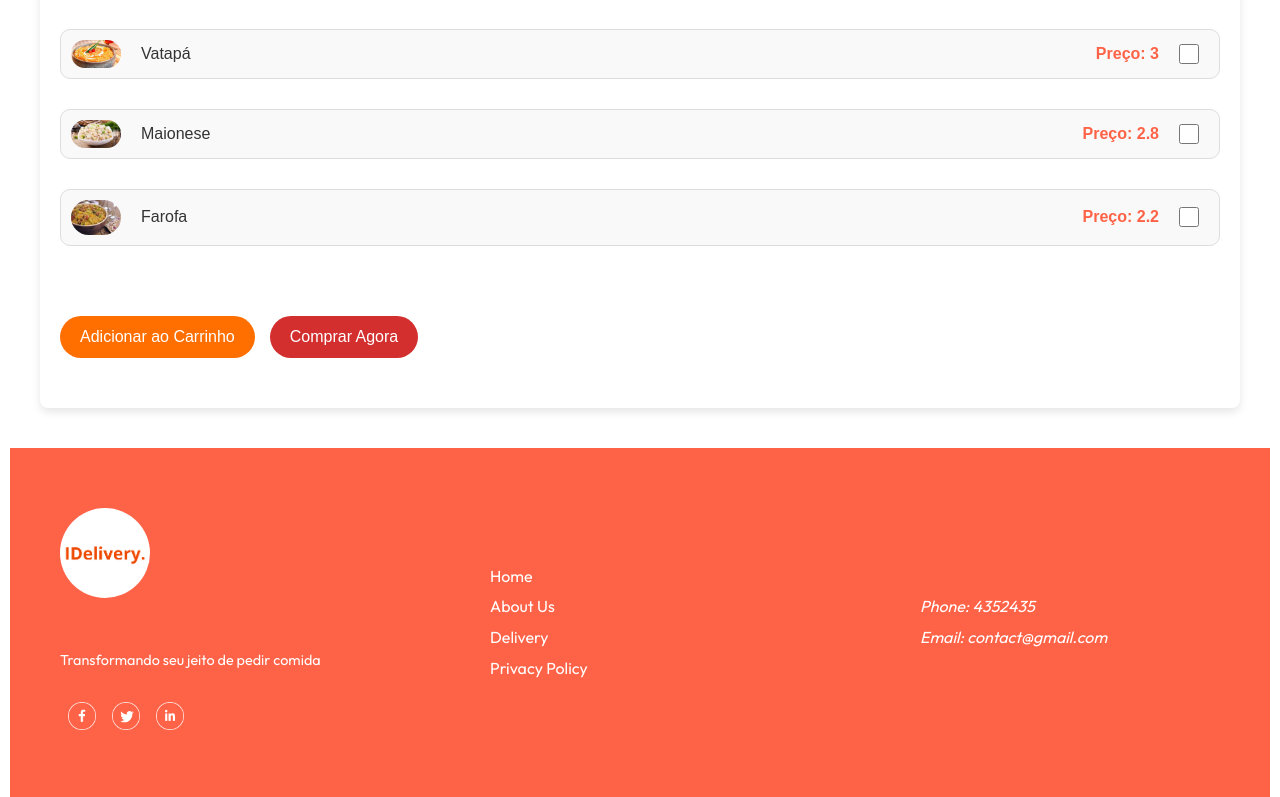
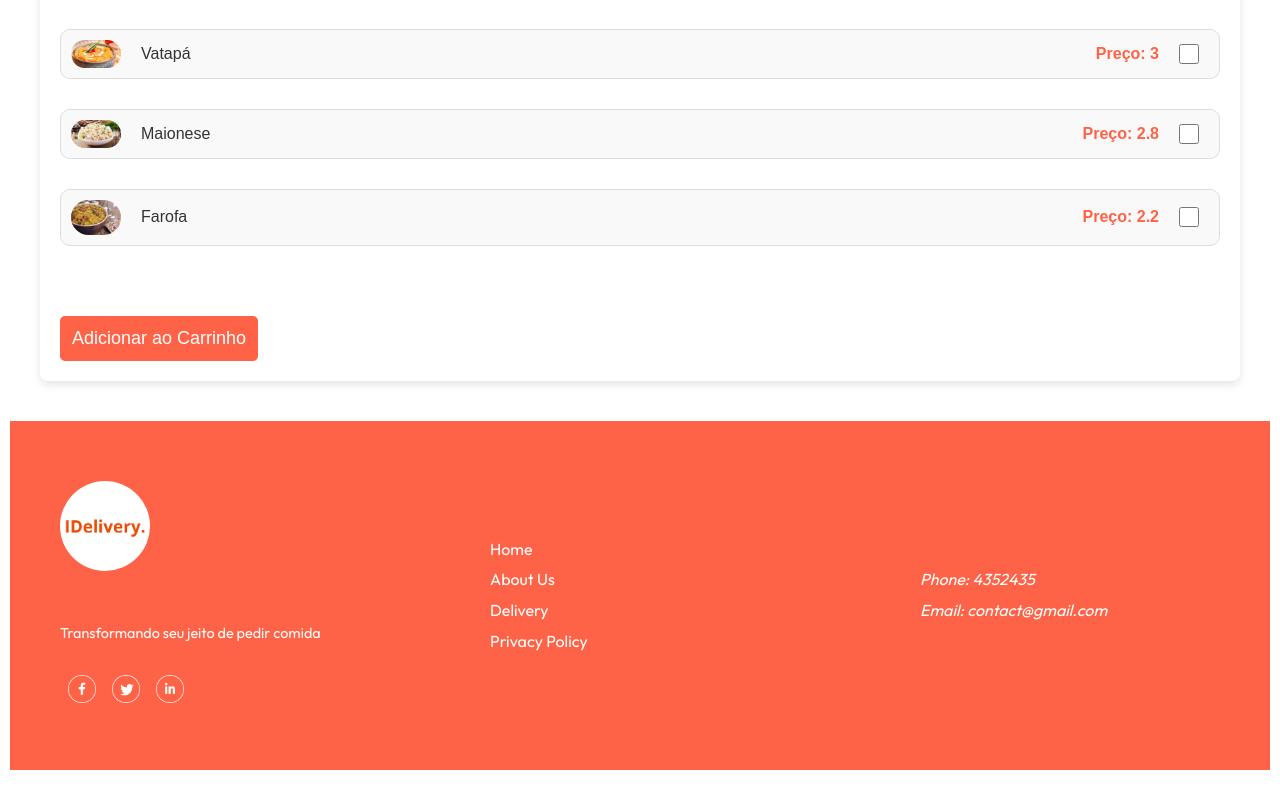
Before and after one commit to danielandersonBC96/IDelivery.io, a React (Vite) app in the folder Frontend/: page /product/1 in a window 1280 px wide. Shown: the part 2553-3350 px from the top of the page. After the commit the page ends 3323 px from the top, so only its background shows below. Built offline with nearby package versions, Linux system fonts and the light colour scheme.

Commit message:
first commit

```diff
--- a/Frontend/src/Pages/FoodDetails/PagesDetails.jsx
+++ b/Frontend/src/Pages/FoodDetails/PagesDetails.jsx
@@ -8,7 +8,6 @@ import {
   acompanhamento_batata,
   acompanhamento_principal
 } from '../../assets/frontend_assets/assets';
-import { assets } from '../../assets/frontend_assets/assets';
 
 const PagesDetails = () => {
   const { addToCart, food_list } = useContext(StoreContext);
@@ -42,7 +41,18 @@ const PagesDetails = () => {
 
   const handleAddToCart = () => {
     if (product) {
-      addToCart(product._id, selectedItems);
+      const cartItem = {
+        id: product._id,
+        name: product.name,
+        price: product.price,
+        description: product.description,
+        category: product.category,
+        image: product.image || '/default-image.jpg',
+        extras: selectedItems,
+        total: product.price + selectedItems.reduce((sum, item) => sum + item.price, 0),
+      };
+
+      addToCart(cartItem);
       setModalVisible(true);
       setTimeout(() => {
         navigate('/Cart');
@@ -64,13 +74,12 @@ const PagesDetails = () => {
 
   return (
     <div className="product-details">
-
       <div className="product-image-container">
         <img src={product.image || '/default-image.jpg'} alt={product.name} className="product-details-image" />
       </div>
 
       <div className="product-info">
-        < h1> Detalhes da compra </h1>
+        <h1>Detalhes da compra</h1>
         <p className="product-name">{product.name}</p>
         <p className="product-description">{product.description}</p>
         <p className="product-category">{product.category}</p>
@@ -81,21 +90,15 @@ const PagesDetails = () => {
 
       <div className="Cardapio">
         <h1>Cardápio</h1>
-
         <p className="title-cardapio">Escolha o Refrigerante</p>
         <div className="acompanhamentos-container">
           {acompanhamento_refri.map((item, index) => (
             <div key={index} className="explore-menu-list-coca">
-              <img
-                src={item.acompanhamento_image}
-                alt={item.acompanhamento_name}
-                className="acompanhamento-image"
-              />
+              <img src={item.acompanhamento_image} alt={item.acompanhamento_name} className="acompanhamento-image" />
               <p>{item.acompanhamento_name}</p>
-              <p className='preco'> <strong>Preço:</strong> {item.preco} </p>
+              <p className='preco'><strong>Preço:</strong> {item.preco}</p>
               <input
                 type="checkbox"
-                id={`acompanhamento-refri-${item.acompanhamento_name}`}
                 onChange={(e) => handleCheckboxChange(e, item)}
                 checked={selectedItems.some(selected => selected.name === item.acompanhamento_name)}
               />
@@ -107,16 +110,11 @@ const PagesDetails = () => {
         <div className="acompanhamentos-container">
           {acompanhamento_arroz.map((item, index) => (
             <div key={index} className="explore-menu-list-coca">
-              <img
-                src={item.acompanhamento_arroz_image}
-                alt={item.acompanhamento_arroz_name}
-                className="acompanhamento-image"
-              />
+              <img src={item.acompanhamento_arroz_image} alt={item.acompanhamento_arroz_name} className="acompanhamento-image" />
               <p>{item.acompanhamento_arroz_name}</p>
-              <p className='preco'> <strong>Preço:</strong> {item.preco} </p>
+              <p className='preco'><strong>Preço:</strong> {item.preco}</p>
               <input
                 type="checkbox"
-                id={`acompanhamento-arroz-${item.acompanhamento_arroz_name}`}
                 onChange={(e) => handleCheckboxChange(e, item)}
                 checked={selectedItems.some(selected => selected.name === item.acompanhamento_arroz_name)}
               />
@@ -128,16 +126,11 @@ const PagesDetails = () => {
         <div className="acompanhamentos-container">
           {acompanhamento_batata.map((item, index) => (
             <div key={index} className="explore-menu-list-coca">
-              <img
-                src={item.acompanhamento_batata_image}
-                alt={item.acompanhamento_batata_name}
-                className="acompanhamento-image"
-              />
+              <img src={item.acompanhamento_batata_image} alt={item.acompanhamento_batata_name} className="acompanhamento-image" />
               <p>{item.acompanhamento_batata_name}</p>
-              <p className='preco'> <strong>Preço:</strong> {item.preco} </p>
+              <p className='preco'><strong>Preço:</strong> {item.preco}</p>
               <input
                 type="checkbox"
-                id={`acompanhamento-batata-${item.acompanhamento_batata_name}`}
                 onChange={(e) => handleCheckboxChange(e, item)}
                 checked={selectedItems.some(selected => selected.name === item.acompanhamento_batata_name)}
               />
@@ -149,16 +142,11 @@ const PagesDetails = () => {
         <div className="acompanhamentos-container">
           {acompanhamento_principal.map((item, index) => (
             <div key={index} className="explore-menu-list-coca">
-              <img
-                src={item.acompanhamento_pricipal_image}
-                alt={item.acompanhamento_principal_name}
-                className="acompanhamento-image"
-              />
+              <img src={item.acompanhamento_pricipal_image} alt={item.acompanhamento_principal_name} className="acompanhamento-image" />
               <p>{item.acompanhamento_principal_name}</p>
-              <p className='preco'>Preço: {item.preco} </p>
+              <p className='preco'>Preço: {item.preco}</p>
               <input
                 type="checkbox"
-                id={`acompanhamento-principal-${item.acompanhamento_principal_name}`}
                 onChange={(e) => handleCheckboxChange(e, item)}
                 checked={selectedItems.some(selected => selected.name === item.acompanhamento_principal_name)}
               />
@@ -167,10 +155,7 @@ const PagesDetails = () => {
         </div>
       </div>
 
-      <div className="product-actions">
-        <button className="add-to-cart" onClick={handleAddToCart}>Adicionar ao Carrinho</button>
-        <button className="buy-now">Comprar Agora</button>
-      </div>
+      <button className="add-to-cart-button" onClick={handleAddToCart}>Adicionar ao Carrinho</button>
 
       {modalVisible && (
         <div className="custom-alert-modal">
@@ -178,11 +163,10 @@ const PagesDetails = () => {
             <span className="close-btn" onClick={closeModal}>×</span>
             <h2>Produto Adicionado ao Carrinho</h2>
             <p>
-  O produto <strong>{product.name}</strong> com os acompanhamentos{' '}
-  <strong>{selectedItems.map(item => item.name).join(', ')}</strong> foi adicionado ao carrinho.
-</p>
-
-
+              O produto <strong>{product.name}</strong> com os acompanhamentos{' '}
+              <strong>{selectedItems.map(item => item.name).join(', ')}</strong> foi adicionado ao carrinho.
+            </p>
+            <p><strong>Total:</strong> R${product.price + selectedItems.reduce((sum, item) => sum + item.price, 0)}</p>
           </div>
         </div>
       )}
```
